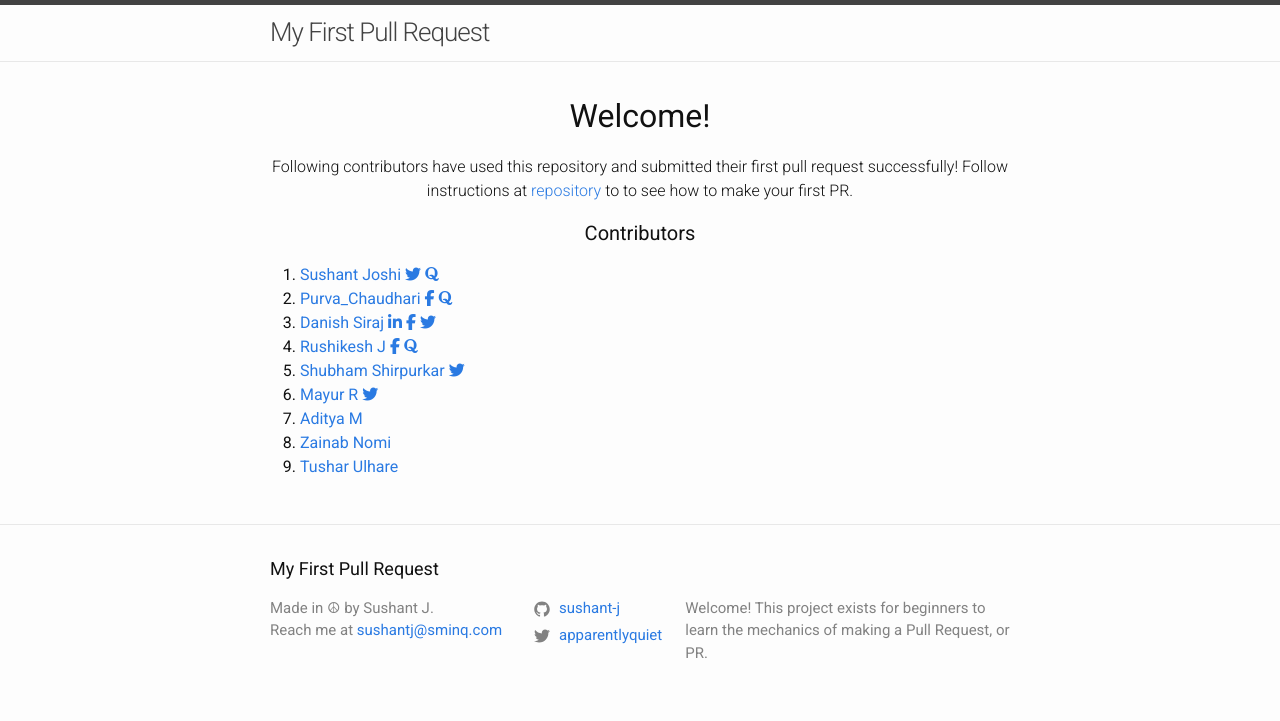
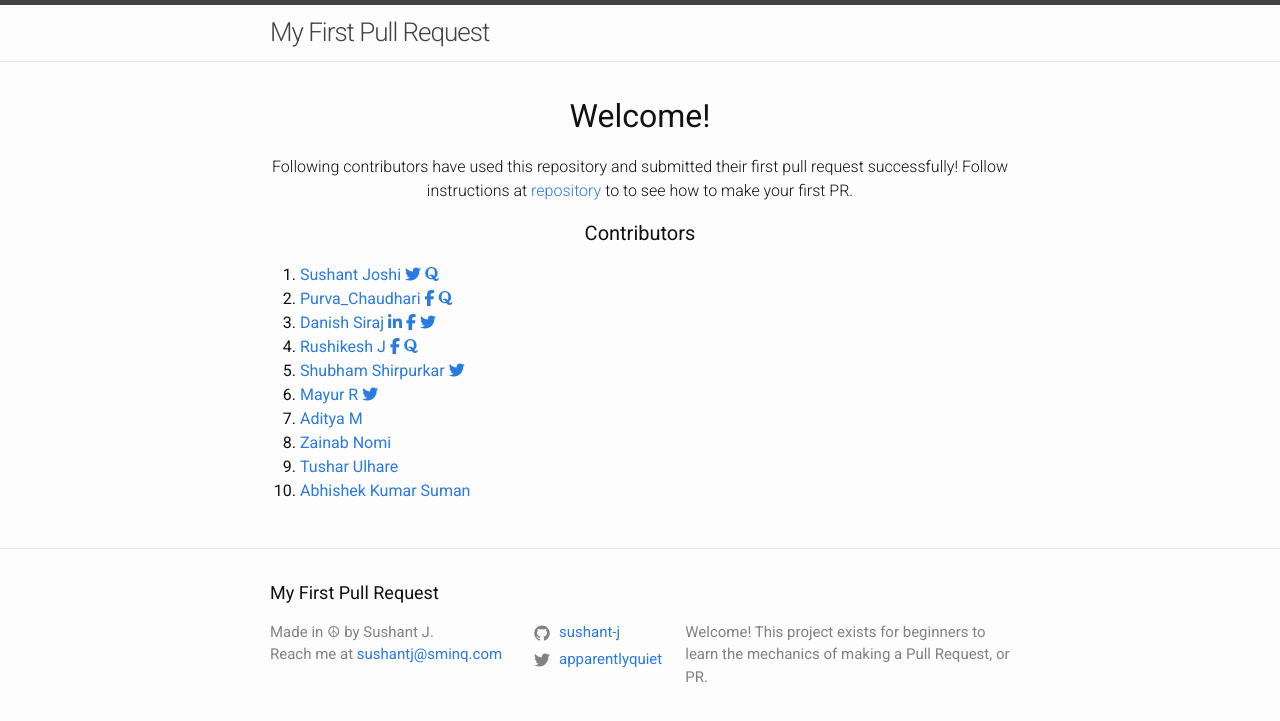
Before and after one commit to sushant-j/my-first-pull-request, a Jekyll site: the page built from index.md, in a window 1280 px wide. Shown: the top 721 px of the page. Built offline with Jekyll 4.4.1, drawn with Linux system fonts in a browser that asks for light colours; nearby versions of some CDN libraries.

Commit message:
Demo PR 2
Sending first pull request.

```diff
--- a/_layouts/home.html
+++ b/_layouts/home.html
@@ -89,5 +89,10 @@ layout: default
         Tushar Ulhare
       </a>
     </li>
+      <li>
+      <a href="https://github.com/aksuman055/">
+        Abhishek Kumar Suman
+      </a>
+    </li>
   </ol>
 </div>
```
